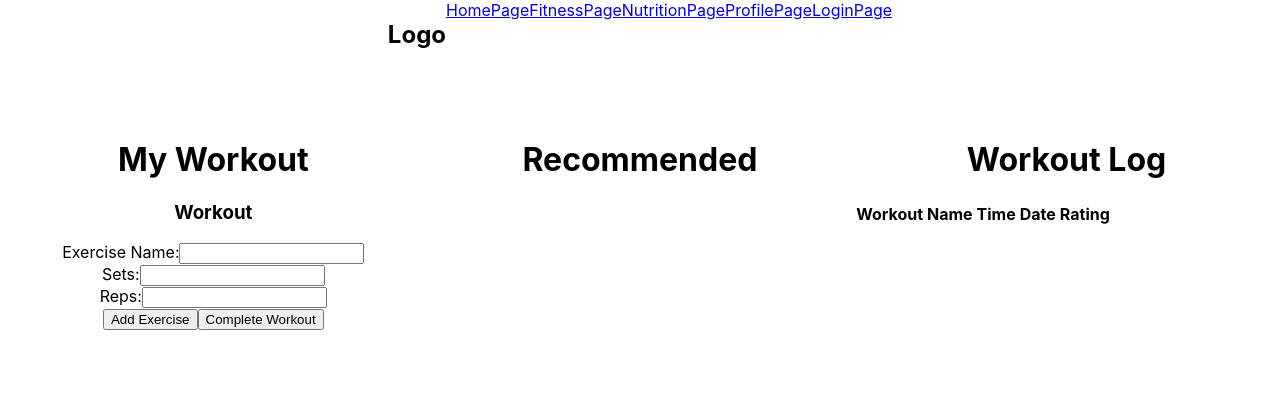
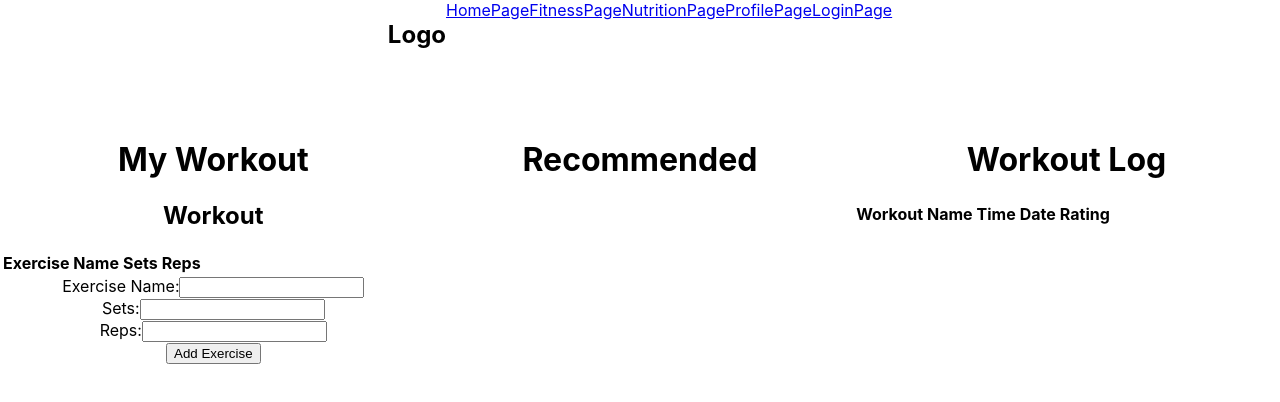
Before and after one commit to pht1207/capstone-fitness-app, a React (Create React App) app: page /FitnessPage in a window 1280 px wide. Shown: the top 402 px of the page. Built offline with nearby package versions, Linux system fonts and the light colour scheme.

Commit message:
Improved workout code, can add multiple exercises.

```diff
--- a/src/pages/FitnessPage/FitnessPage.css
+++ b/src/pages/FitnessPage/FitnessPage.css
@@ -10,13 +10,31 @@
 
 }
 
-.FitnessPage.table {
+.FitnessPage .table {
+    border-collapse: collapse;
     width: 100%;
-    border-collapse: collapse;
-}
+  }
 
-.FitnessPage.th, .FitnessPage.td {
+  /* Style table headers */
+  .FitnessPage .th {
+    background-color: #f2f2f2;
+    border: 1px solid #ddd;
     padding: 8px;
     text-align: left;
-    border-bottom: 1px solid #ddd;
-}
+  }
+
+  /* Style table cells */
+  .FitnessPage .td {
+    border: 1px solid #ddd;
+    padding: 8px;
+  }
+
+  /* Style alternating rows */
+  .FitnessPage .tr:nth-child(even) {
+    background-color: #f2f2f2;
+  }
+
+  /* Style hover effect */
+  .FitnessPage .tr:hover {
+    background-color: #ddd;
+  }
--- a/src/pages/FitnessPage/FitnessPage.js
+++ b/src/pages/FitnessPage/FitnessPage.js
@@ -1,101 +1,7 @@
 import React, { useState } from 'react';
 import "./FitnessPage.css";
+
 // EXPERIMENTAL CODE
-function Workout({ onWorkoutComplete }) {
-  // Store exercise values
-  const [exercises, setExercises] = useState([]);
-  const [exerciseName, setExerciseName] = useState('');
-  const [sets, setSets] = useState('');
-  const [reps, setReps] = useState('');
-
-  // handle values when user updates data
-  const handleExerciseNameUpdate = (event) => {
-    setExerciseName(event.target.value);
-  };
-
-  const handleSetsUpdate = (event) => {
-    setSets(event.target.value);
-  };
-
-  const handleRepsUpdate = (event) => {
-    setReps(event.target.value);
-  };
-
-  // add exercise to the workout
-  const handleAddExercise = () => {
-    const newExercise = { exerciseName, sets, reps };
-    setExercises([...exercises, newExercise]);
-    setExerciseName('');
-    setSets('');
-    setReps('');
-  };
-  const handleSubmit = () =>{
-    alert("page will reload");
-
-  }
-
-  // Function to calculate workout time
-  const calculateTime = () => {
-    return exerciseName.length * 10; // assuming user rests between sets
-  };
-
-  // handles the event in which a user completes their workout
-  const handleCompleteWorkout = () => {
-    const time = calculateTime();
-    const workoutInfo = {
-      workoutName: 'My Workout', // should allow user to name workout
-      time,
-      date: new Date().toISOString().slice(0, 10), //
-      rating: '5', // user should rate workout once completed
-    };
-    onWorkoutComplete(workoutInfo);
-  };
-
-  return (
-    <div className="workout-box">
-      <h3>Workout</h3>
-      <form onSubit={handleSubmit}>
-      <div>
-        <label htmlFor="exerciseName">Exercise Name:</label>
-        <input
-          type="text"
-          id="exerciseName"
-          value={exerciseName}
-          onChange={handleExerciseNameUpdate}
-        />
-      </div>
-      <div>
-        <label htmlFor="sets">Sets:</label>
-        <input
-          type="text"
-          id="sets"
-          value={sets}
-          onChange={handleSetsUpdate}
-        />
-      </div>
-      <div>
-        <label htmlFor="reps">Reps:</label>
-        <input
-          type="text"
-          id="reps"
-          value={reps}
-          onChange={handleRepsUpdate}
-        />
-      </div>
-      <button onClick={handleAddExercise}>Add Exercise</button>
-      <button onClick={handleCompleteWorkout}>Complete Workout</button>
-      </form>
-    </div>
-  );
-}
-// EXPERIMENTAL CODE
-
-
-
-
-
-
-
 
 
 
@@ -106,15 +12,34 @@ function FitnessPage() {
   //https://capstone.parkert.dev/backend/getWorkouts
   //https://capstone.parkert.dev/backend/createWorkouts
 
+ // workout containes exercise, exercise contains name, sets, and reps
+ const [exercises, SetExercises] =  useState([]);
+ const [exerciseName, setExerciseName] = useState('');
+ const [sets, setSets] = useState('');
+ const [reps, setReps] = useState('');
 
-//EXPERIMENTAL CODE
-const [workoutLog, setWorkoutLog] = useState([]);
+ const handleAddExercise = () => {
+   if (!exerciseName || !sets || !reps){
+     alert('Fill out all fields');
+     return;
+   }
 
-  // Function to handle completing the workout and logging workout information
-  const handleWorkoutComplete = (workoutInfo) => {
-    setWorkoutLog([...workoutLog, workoutInfo]);
-  };
-//EXPERIMENTAL CODE
+   const newExercise = {
+     name: exerciseName,
+     sets: parseInt(sets),
+     reps: parseInt(reps)
+   };
+
+   SetExercises([...exercises, newExercise]);
+   setExerciseName('');
+   setSets('');
+   setReps('');
+
+ };
+
+ /*const handleAddWorkout = () =>{
+   console.log('New Workout Template', exercises);
+   setExercises ([]); */
 
 
 
@@ -124,14 +49,52 @@ return (
     <div className="Banner">
       <div className="mworkout">
         <h1>My Workout</h1>
-        <Workout onWorkoutComplete={handleWorkoutComplete} />
+        {/*<Workout onWorkoutComplete={handleWorkoutComplete} /> */}
+
+        <div>
+    <h2>Workout</h2>
+    <table>
+      <thead>
+        <tr>
+          <th>Exercise Name</th>
+          <th>Sets</th>
+          <th>Reps</th>
+        </tr>
+      </thead>
+      <tbody>
+        {exercises.map((exercise, index) => (
+          <tr key={index}>
+            <td>{exercise.name}</td>
+            <td>{exercise.sets}</td>
+            <td>{exercise.reps}</td>
+          </tr>
+        ))}
+      </tbody>
+    </table>
+    <div>
+      <label htmlFor="exerciseName">Exercise Name:</label>
+      <input type="text" id="exerciseName" value={exerciseName} onChange={(e) => setExerciseName(e.target.value)} />
+    </div>
+    <div>
+      <label htmlFor="sets">Sets:</label>
+      <input type="number" id="sets" value={sets} onChange={(e) => setSets(e.target.value)} />
+    </div>
+    <div>
+      <label htmlFor="reps">Reps:</label>
+      <input type="number" id="reps" value={reps} onChange={(e) => setReps(e.target.value)} />
+    </div>
+    <button onClick={handleAddExercise}>Add Exercise</button>
+   {/* <button onClick={handleAddWorkout}>Add Workout</button> */}
+  </div>
+
+
       </div>
       <div className="recommend">
         <h1>Recommended</h1>
       </div>
       <div className="workoutl">
         <h1>Workout Log</h1>
-        <table id="workoutTable">
+          <table id="workoutTable">
           <thead>
             <tr>
               <th>Workout Name</th>
@@ -141,16 +104,9 @@ return (
             </tr>
           </thead>
           <tbody>
-            {workoutLog.map((workout, index) => (
-              <tr key={index}>
-                <td>{workout.workoutName}</td>
-                <td>{workout.time} minutes</td>
-                <td>{workout.date}</td>
-                <td>{workout.rating}</td>
-              </tr>
-            ))}
+
           </tbody>
-        </table>
+            </table>
       </div>
     </div>
   </div>
```
